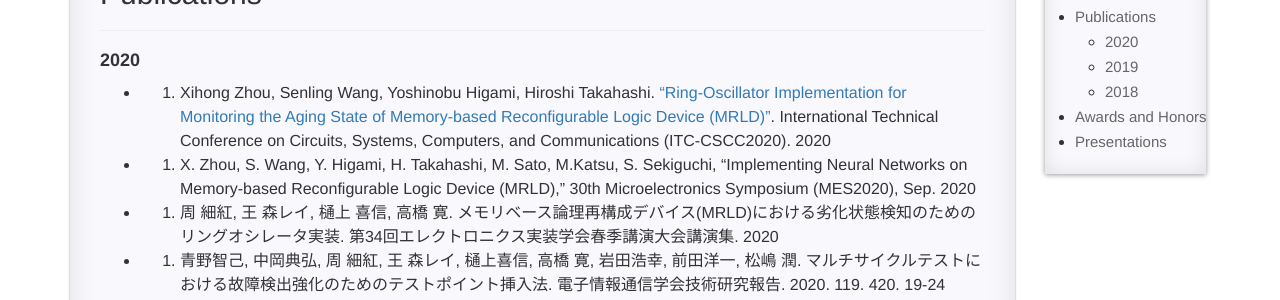
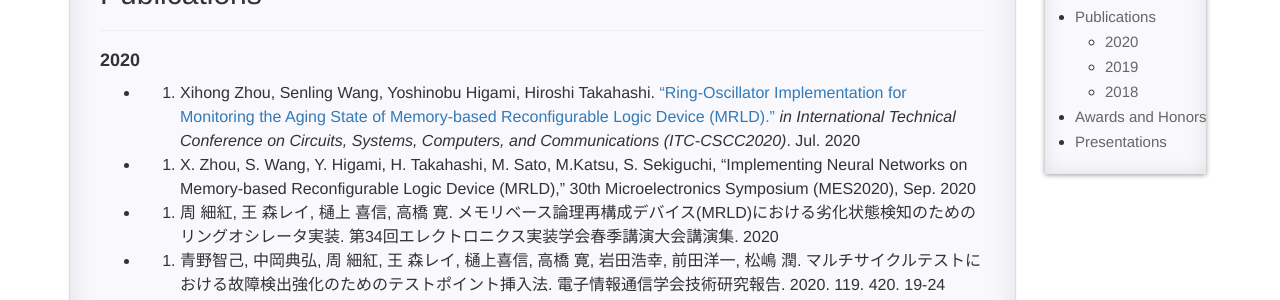
Before and after one commit to XihongZhou/xihongzhou.github.io, a Jekyll site: the page built from pages/1_homepage.md, in a window 1280 px wide and 900 px high, scrolled down 622 px. Shown: the part 176-476 px from the top of the window. Built offline with Jekyll 4.4.1, drawn with Linux system fonts in a browser that asks for light colours; comment, search, counter and statistics services are not loaded.

Commit message:
Update 1_homepage.md

```diff
--- a/pages/1_homepage.md
+++ b/pages/1_homepage.md
@@ -56,7 +56,7 @@ permalink: /homepage/
 
 #### 2020
 
-- 6.	Xihong Zhou, Senling Wang, Yoshinobu Higami, Hiroshi Takahashi. ["Ring-Oscillator Implementation for Monitoring the Aging State of Memory-based Reconfigurable Logic Device (MRLD)"](https://xihongzhou.github.io/papers/Conferences/International/2020ITC-CSCC_zhou.pdf). International Technical Conference on Circuits, Systems, Computers, and Communications (ITC-CSCC2020). 2020
+- 6.	Xihong Zhou, Senling Wang, Yoshinobu Higami, Hiroshi Takahashi. ["Ring-Oscillator Implementation for Monitoring the Aging State of Memory-based Reconfigurable Logic Device (MRLD)."](https://xihongzhou.github.io/papers/Conferences/International/2020ITC-CSCC_zhou.pdf) *in International Technical Conference on Circuits, Systems, Computers, and Communications (ITC-CSCC2020)*. Jul. 2020
 - 5.	X. Zhou, S. Wang, Y. Higami, H. Takahashi, M. Sato, M.Katsu, S. Sekiguchi, "Implementing Neural Networks on Memory-based Reconfigurable Logic Device (MRLD)," 30th Microelectronics Symposium (MES2020), Sep. 2020
 - 4.	周 細紅, 王 森レイ, 樋上 喜信, 高橋 寛. メモリベース論理再構成デバイス(MRLD)における劣化状態検知のためのリングオシレータ実装. 第34回エレクトロニクス実装学会春季講演大会講演集. 2020
 - 3.	青野智己, 中岡典弘, 周 細紅, 王 森レイ, 樋上喜信, 高橋 寛, 岩田浩幸, 前田洋一, 松嶋 潤. マルチサイクルテストにおける故障検出強化のためのテストポイント挿入法. 電子情報通信学会技術研究報告. 2020. 119. 420. 19-24
```
